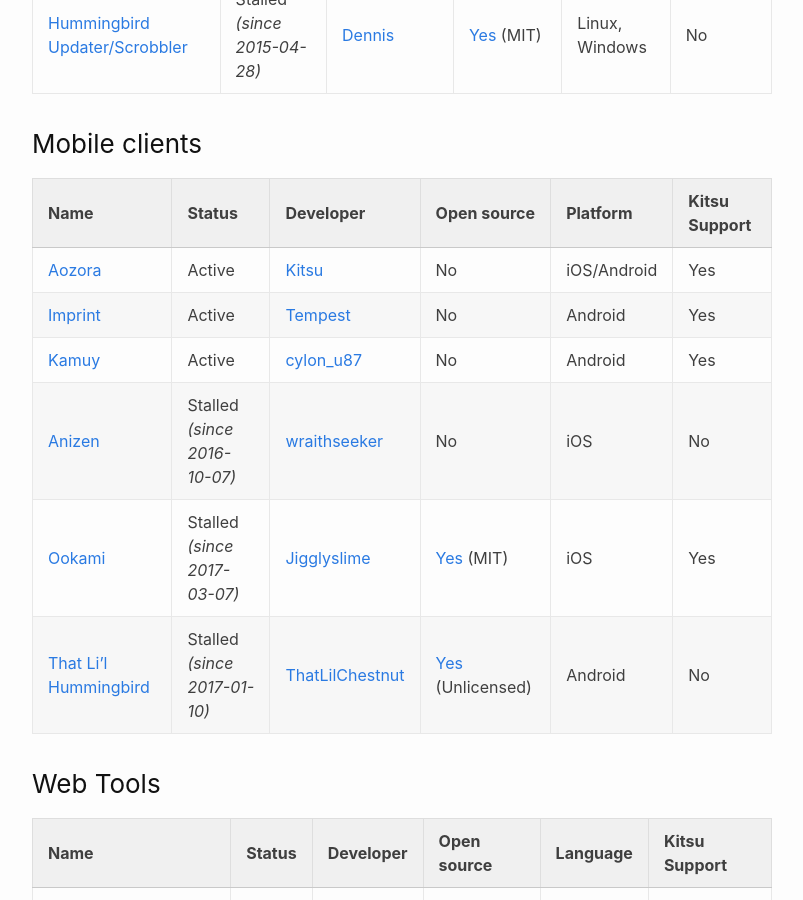
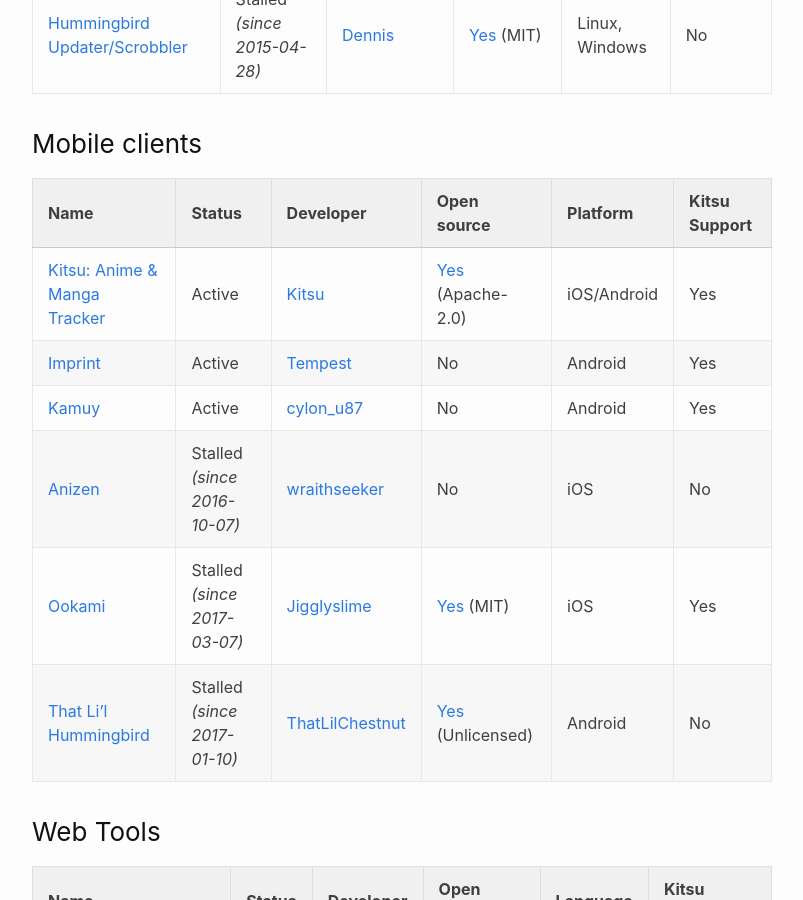
Before and after one commit to Atelier-Shiori/Kitsu-Client-Comparison, a Jekyll site: the page built from index.md, in a window 1280 px wide and 900 px high, scrolled down 1004 px. Shown: the whole window, without its empty margins (238-1041 px from the left). Built offline with Jekyll 4.4.1, drawn with Linux system fonts in a browser that asks for light colours.

Commit message:
Renamed Aozora to Kitsu: Anime & Manga Tracker

```diff
--- a/index.md
+++ b/index.md
@@ -21,7 +21,7 @@ Name | Status | Developer | Open source | Platform | Kitsu Support
 
 Name | Status | Developer | Open source | Platform | Kitsu Support
 -----|--------|-----------|-------------|----------|-----------------
-[Aozora](http://aozoraapp.com) | Active | [Kitsu](https://medium.com/heykitsu/kitsu-acquires-aozora-43445aa66efb) | No | iOS/Android | Yes
+[Kitsu: Anime & Manga Tracker](http://aozoraapp.com) | Active | [Kitsu](https://medium.com/heykitsu/kitsu-acquires-aozora-43445aa66efb) | [Yes](https://github.com/hummingbird-me/kitsu-mobile) (Apache-2.0) | iOS/Android | Yes
 [Imprint](https://kitsu.io/groups/imprint) | Active | [Tempest](https://kitsu.io/users/Tempest) | No | Android | Yes
 [Kamuy](https://cyberneticlifeform.wixsite.com/cylonu87/kamuy)| Active | [cylon_u87](https://kitsu.io/users/cylon_u87) | No | Android | Yes
 [Anizen](https://forums.hummingbird.me/t/ios-anizen/30040/43) | Stalled *(since 2016-10-07)* | [wraithseeker](https://kitsu.io/users/wraithseeker) | No | iOS | No
```
